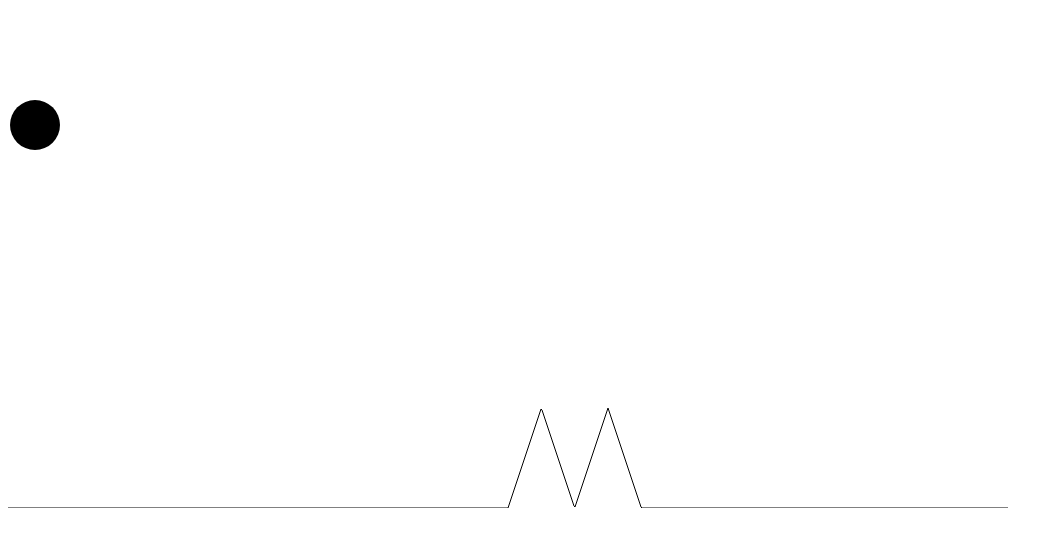
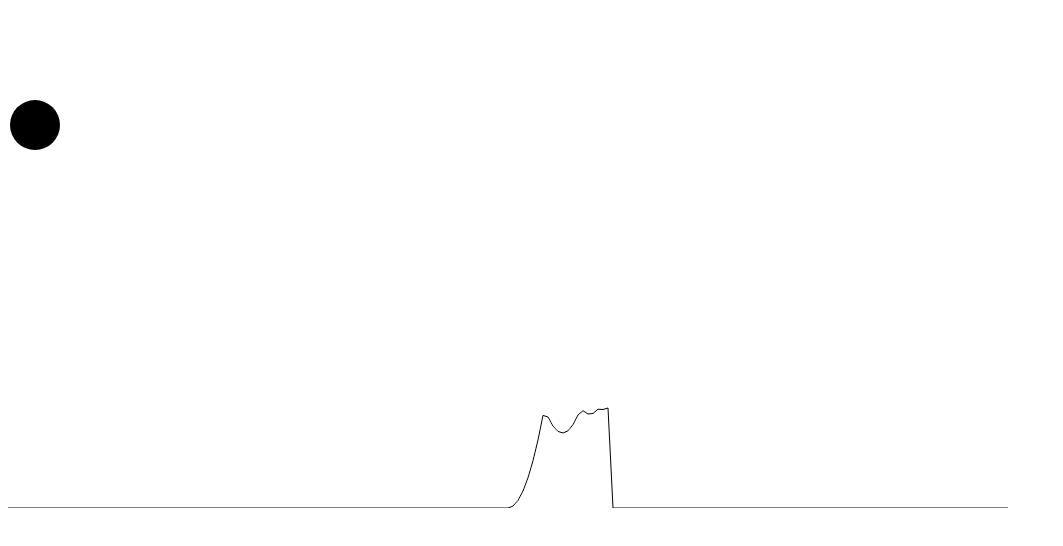
Before and after one commit to butchi/bease, a website: page index.html in a window 1280 px wide. Shown: the whole page, without its empty margins (0-1063 px from the left). Drawn offline with Linux system fonts and the light colour scheme.

Commit message:
fix demo

```diff
--- a/index.html
+++ b/index.html
@@ -44,7 +44,7 @@ function plot(imin, imax, di) {
 
 var bease = new Bease({
   func:  'linear',
-  array: [0,1,0,1],
+  array: Bease.easing.easeOutBounce,
 });
 plot(-5 ,5, 0.01);
 
```
